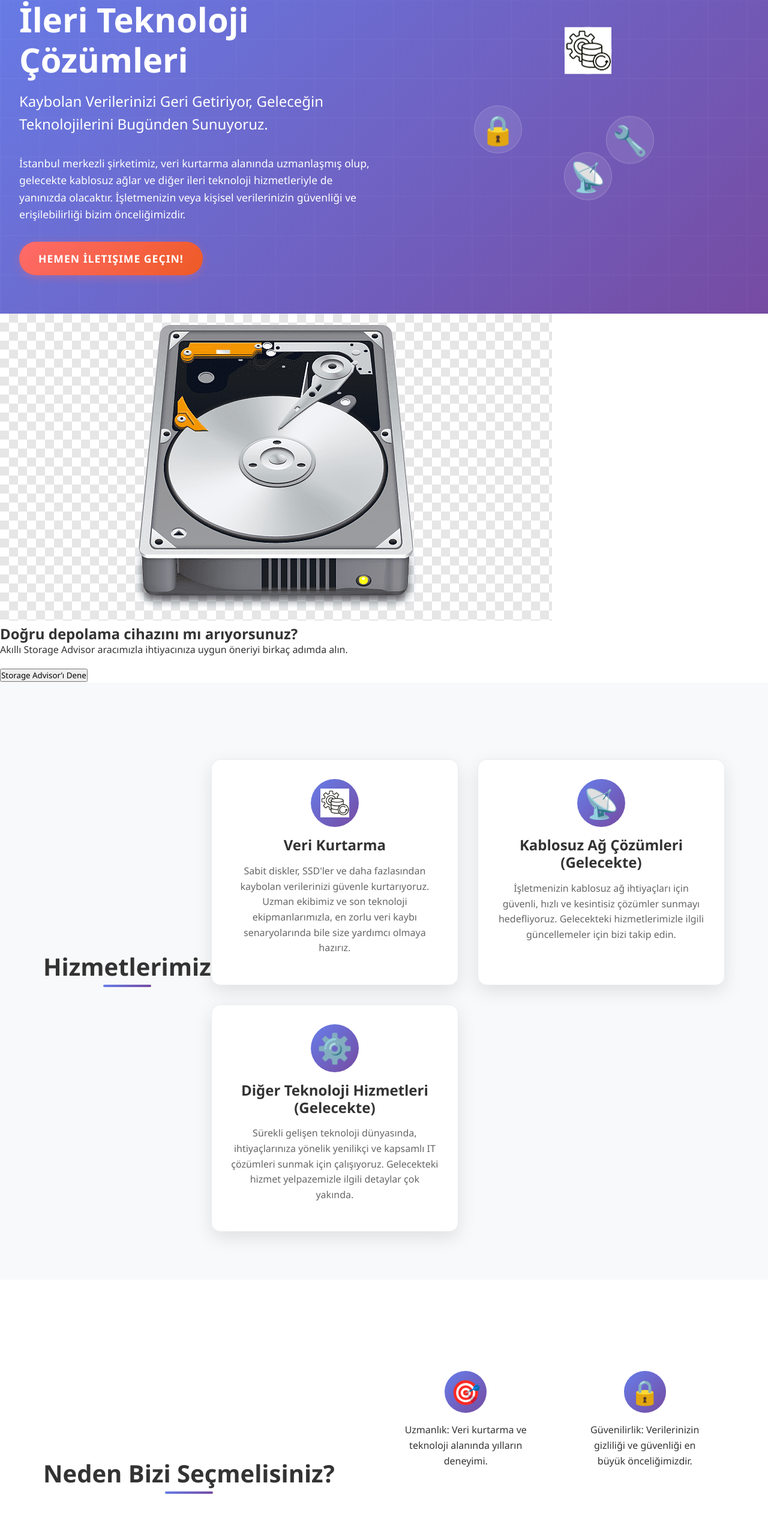
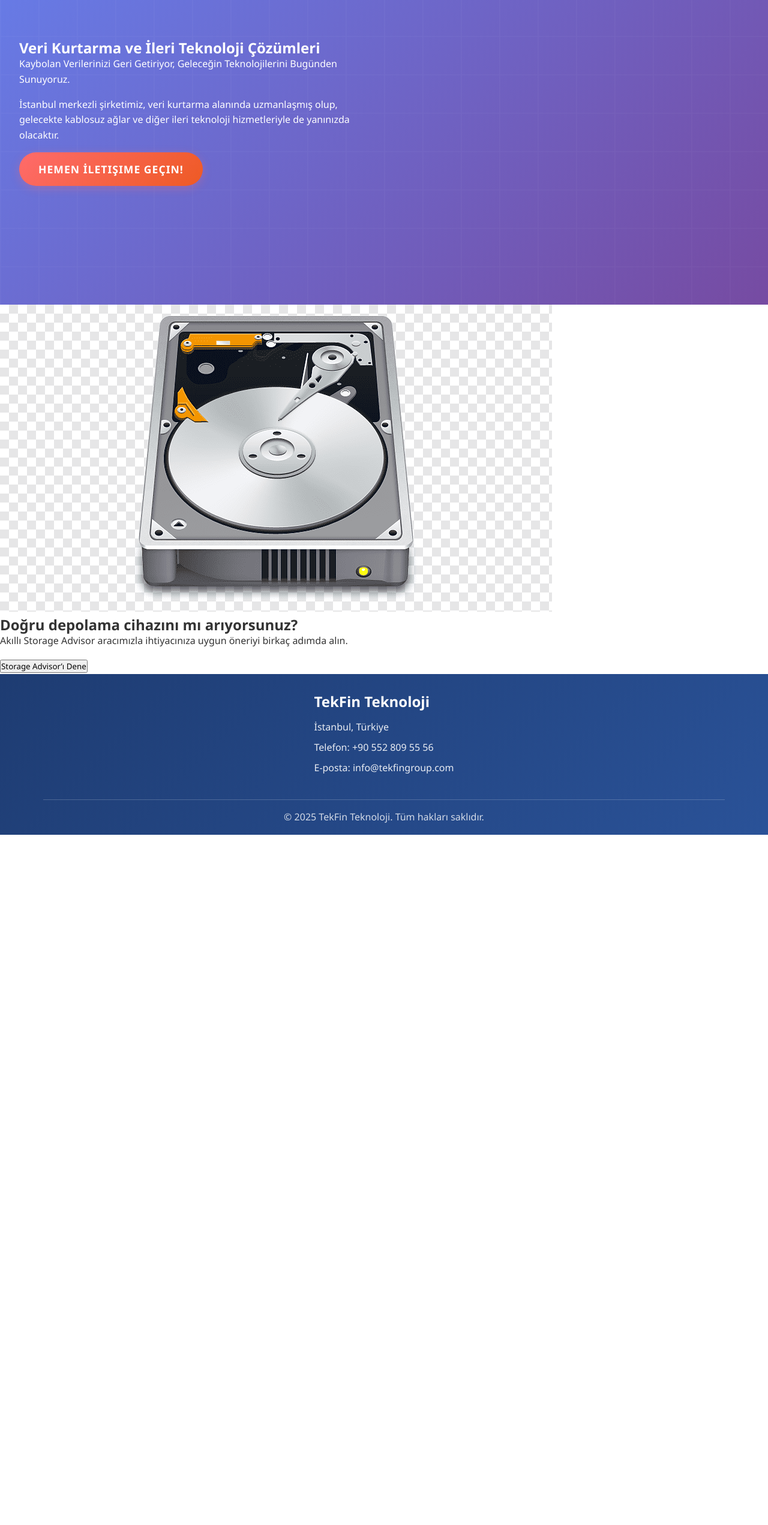
Before and after one commit to SalehKar/tekfin-website, a React (Create React App) app: page / in a window 1280 px wide. Shown: the part 224-2767 px from the top of the page at 60% size. After the commit the page ends 1616 px from the top, so only its background shows below. Built offline with nearby package versions, Linux system fonts and the light colour scheme.

Commit message:
Add files via upload

```diff
--- a/src/components/HomePage.js
+++ b/src/components/HomePage.js
@@ -1,3 +1,4 @@
+
 import React from 'react';
 import './HomePage.css';
 
@@ -6,35 +7,12 @@ const HomePage = ({ language, setCurrentPage }) => {
     tr: {
       mainTitle: "Veri Kurtarma ve İleri Teknoloji Çözümleri",
       subtitle: "Kaybolan Verilerinizi Geri Getiriyor, Geleceğin Teknolojilerini Bugünden Sunuyoruz.",
-      intro: "İstanbul merkezli şirketimiz, veri kurtarma alanında uzmanlaşmış olup, gelecekte kablosuz ağlar ve diğer ileri teknoloji hizmetleriyle de yanınızda olacaktır. İşletmenizin veya kişisel verilerinizin güvenliği ve erişilebilirliği bizim önceliğimizdir.",
-      services: {
-        title: "Hizmetlerimiz",
-        dataRecovery: {
-          title: "Veri Kurtarma",
-          description: "Sabit diskler, SSD'ler ve daha fazlasından kaybolan verilerinizi güvenle kurtarıyoruz. Uzman ekibimiz ve son teknoloji ekipmanlarımızla, en zorlu veri kaybı senaryolarında bile size yardımcı olmaya hazırız."
-        },
-        wireless: {
-          title: "Kablosuz Ağ Çözümleri (Gelecekte)",
-          description: "İşletmenizin kablosuz ağ ihtiyaçları için güvenli, hızlı ve kesintisiz çözümler sunmayı hedefliyoruz. Gelecekteki hizmetlerimizle ilgili güncellemeler için bizi takip edin."
-        },
-        other: {
-          title: "Diğer Teknoloji Hizmetleri (Gelecekte)",
-          description: "Sürekli gelişen teknoloji dünyasında, ihtiyaçlarınıza yönelik yenilikçi ve kapsamlı IT çözümleri sunmak için çalışıyoruz. Gelecekteki hizmet yelpazemizle ilgili detaylar çok yakında."
-        }
-      },
-      whyChooseUs: {
-        title: "Neden Bizi Seçmelisiniz?",
-        expertise: "Uzmanlık: Veri kurtarma ve teknoloji alanında yılların deneyimi.",
-        reliability: "Güvenilirlik: Verilerinizin gizliliği ve güvenliği en büyük önceliğimizdir.",
-        fastSolutions: "Hızlı Çözümler: Acil durumlarda bile hızlı ve etkili müdahale.",
-        customerFocus: "Müşteri Odaklılık: İhtiyaçlarınıza özel çözümler sunuyoruz."
-      },
+      intro: "İstanbul merkezli şirketimiz, veri kurtarma alanında uzmanlaşmış olup, gelecekte kablosuz ağlar ve diğer ileri teknoloji hizmetleriyle de yanınızda olacaktır.",
       storageHighlight: {
         title: "Doğru depolama cihazını mı arıyorsunuz?",
         description: "Akıllı Storage Advisor aracımızla ihtiyacınıza uygun öneriyi birkaç adımda alın.",
         button: "Storage Advisor’ı Dene"
       },
-
       cta: {
         title: "Kaybolan verilerinizi geri almak veya teknoloji çözümlerimiz hakkında daha fazla bilgi edinmek için bugün bizimle iletişime geçin!",
         button: "Hemen İletişime Geçin!"
@@ -43,35 +21,12 @@ const HomePage = ({ language, setCurrentPage }) => {
     en: {
       mainTitle: "Data Recovery and Advanced Technology Solutions",
       subtitle: "We Recover Your Lost Data, Providing Tomorrow's Technologies Today.",
-      intro: "Our Istanbul-based company specializes in data recovery, and in the future, we will also be by your side with wireless networks and other advanced technology services. The security and accessibility of your business or personal data are our priority.",
-      services: {
-        title: "Our Services",
-        dataRecovery: {
-          title: "Data Recovery",
-          description: "We securely recover lost data from hard drives, SSDs, and more. With our expert team and state-of-the-art equipment, we are ready to assist you even in the most challenging data loss scenarios."
-        },
-        wireless: {
-          title: "Wireless Network Solutions (Future)",
-          description: "We aim to provide secure, fast, and seamless solutions for your business wireless network needs. Stay tuned for updates on our future services."
-        },
-        other: {
-          title: "Other Technology Services (Future)",
-          description: "In the constantly evolving world of technology, we strive to offer innovative and comprehensive IT solutions tailored to your needs. Details about our future service range will be available very soon."
-        }
-      },
-      whyChooseUs: {
-        title: "Why Choose Us?",
-        expertise: "Expertise: Years of experience in data recovery and technology.",
-        reliability: "Reliability: The confidentiality and security of your data are our top priority.",
-        fastSolutions: "Fast Solutions: Quick and effective intervention even in emergencies.",
-        customerFocus: "Customer-Centric: We offer solutions tailored to your needs."
-      },
+      intro: "Our Istanbul-based company specializes in data recovery and will also be by your side with wireless networks and other advanced tech services.",
       storageHighlight: {
         title: "Not sure what storage device you need?",
         description: "Use our smart advisor to get a tailored recommendation in seconds!",
         button: "Try Storage Advisor Tool"
       },
-
       cta: {
         title: "Contact us today to recover your lost data or learn more about our technology solutions!",
         button: "Contact Us Now!"
@@ -83,23 +38,15 @@ const HomePage = ({ language, setCurrentPage }) => {
 
   return (
     <div className="homepage">
-      {/* Hero Section */}
       <section className="hero">
         <div className="hero-content">
-          <h1 className="hero-title">{t.mainTitle}</h1>
-          <p className="hero-subtitle">{t.subtitle}</p>
-          <p className="hero-intro">{t.intro}</p>
+          <h1>{t.mainTitle}</h1>
+          <p>{t.subtitle}</p>
+          <p>{t.intro}</p>
           <button className="cta-button">{t.cta.button}</button>
         </div>
-        <div className="hero-image">
-          <div className="tech-illustration">
-            <div className="floating-icon"><img src="/data-recovery-icon.jpg" alt="Data Recovery" style={{ width: '100%', height: '100%', objectFit: 'contain' }} /></div>
-            <div className="floating-icon">🔧</div>
-            <div className="floating-icon">📡</div>
-            <div className="floating-icon">🔒</div>
-          </div>
-        </div>
       </section>
+
       <section className="promo-card">
         <div className="promo-icon">
           <img src="/usb-icon.png" alt="USB Icon" />
@@ -107,68 +54,9 @@ const HomePage = ({ language, setCurrentPage }) => {
         <div className="promo-content">
           <h2>{t.storageHighlight.title}</h2>
           <p>{t.storageHighlight.description}</p>
-    <button className="promo-btn" onClick={() => setCurrentPage('storage-advisor')}>
+          <button onClick={() => setCurrentPage('storage-advisor')}>
             {t.storageHighlight.button}
           </button>
-  </div>
-</section>
-
-
-
-      {/* Services Section */}
-      <section className="services">
-        <div className="container">
-          <h2 className="section-title">{t.services.title}</h2>
-          <div className="services-grid">
-            <div className="service-card">
-              <div className="service-icon"><img src="/data-recovery-icon.jpg" alt="Data Recovery" style={{ width: '100%', height: '100%', objectFit: 'contain' }} /></div>
-              <h3>{t.services.dataRecovery.title}</h3>
-              <p>{t.services.dataRecovery.description}</p>
-            </div>
-            <div className="service-card">
-              <div className="service-icon">📡</div>
-              <h3>{t.services.wireless.title}</h3>
-              <p>{t.services.wireless.description}</p>
-            </div>
-            <div className="service-card">
-              <div className="service-icon">⚙️</div>
-              <h3>{t.services.other.title}</h3>
-              <p>{t.services.other.description}</p>
-            </div>
-          </div>
-        </div>
-      </section>
-
-      {/* Why Choose Us Section */}
-      <section className="why-choose-us">
-        <div className="container">
-          <h2 className="section-title">{t.whyChooseUs.title}</h2>
-          <div className="features-grid">
-            <div className="feature">
-              <div className="feature-icon">🎯</div>
-              <p>{t.whyChooseUs.expertise}</p>
-            </div>
-            <div className="feature">
-              <div className="feature-icon">🔒</div>
-              <p>{t.whyChooseUs.reliability}</p>
-            </div>
-            <div className="feature">
-              <div className="feature-icon">⚡</div>
-              <p>{t.whyChooseUs.fastSolutions}</p>
-            </div>
-            <div className="feature">
-              <div className="feature-icon">👥</div>
-              <p>{t.whyChooseUs.customerFocus}</p>
-            </div>
-          </div>
-        </div>
-      </section>
-
-      {/* CTA Section */}
-      <section className="cta-section">
-        <div className="container">
-          <h2>{t.cta.title}</h2>
-          <button className="cta-button-large">{t.cta.button}</button>
         </div>
       </section>
     </div>
```
Lines whose indentation alone changed are shown as unchanged.
